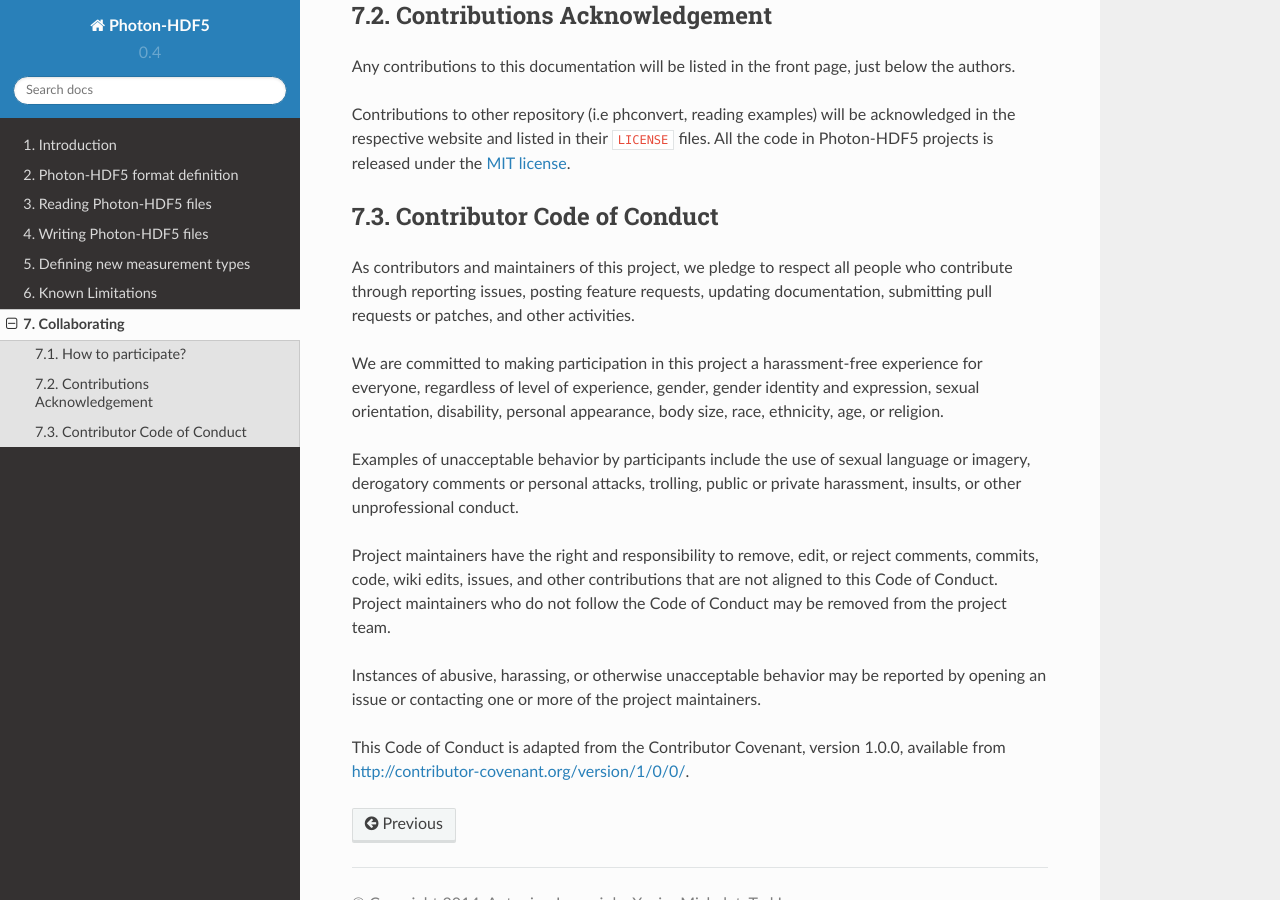
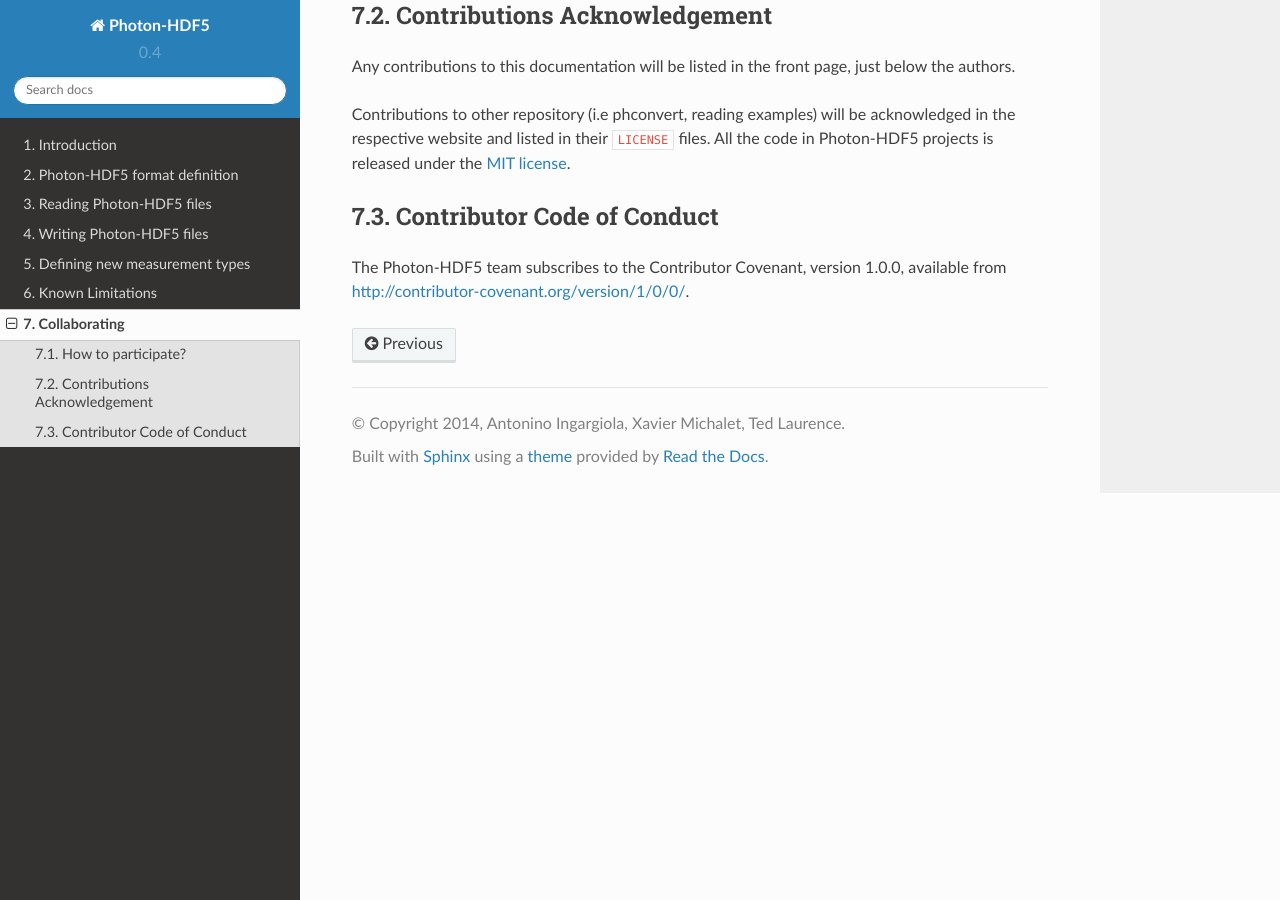
Before and after one commit to Photon-HDF5/photon-hdf5, a Sphinx documentation site: the page built from docs/contributing.rst, in a window 1280 px wide and 900 px high, scrolled down 985 px. Built offline with Sphinx 7.4.7 and the Read the Docs theme 2.0.0, drawn with Linux system fonts in a browser that asks for light colours.

Commit message:
Remove code of conduct wording, leaving only link.
For discussion leading to this change see:
https://github.com/Photon-HDF5/photon-hdf5/pull/25

```diff
--- a/docs/contributing.rst
+++ b/docs/contributing.rst
@@ -70,15 +70,5 @@ All the code in Photon-HDF5 projects is released under the
 Contributor Code of Conduct
 ---------------------------
 
-As contributors and maintainers of this project, we pledge to respect all people who contribute through reporting issues, posting feature requests, updating documentation, submitting pull requests or patches, and other activities.
-
-We are committed to making participation in this project a harassment-free experience for everyone, regardless of level of experience, gender, gender identity and expression, sexual orientation, disability, personal appearance, body size, race, ethnicity, age, or religion.
-
-Examples of unacceptable behavior by participants include the use of sexual language or imagery, derogatory comments or personal attacks, trolling, public or private harassment, insults, or other unprofessional conduct.
-
-Project maintainers have the right and responsibility to remove, edit, or reject comments, commits, code, wiki edits, issues, and other contributions that are not aligned to this Code of Conduct. Project maintainers who do not follow the Code of Conduct may be removed from the project team.
-
-Instances of abusive, harassing, or otherwise unacceptable behavior may be reported by opening an issue or contacting one or more of the project maintainers.
-
-This Code of Conduct is adapted from the Contributor Covenant, version 1.0.0, available from
+The Photon-HDF5 team subscribes to the Contributor Covenant, version 1.0.0, available from
 http://contributor-covenant.org/version/1/0/0/.
```
